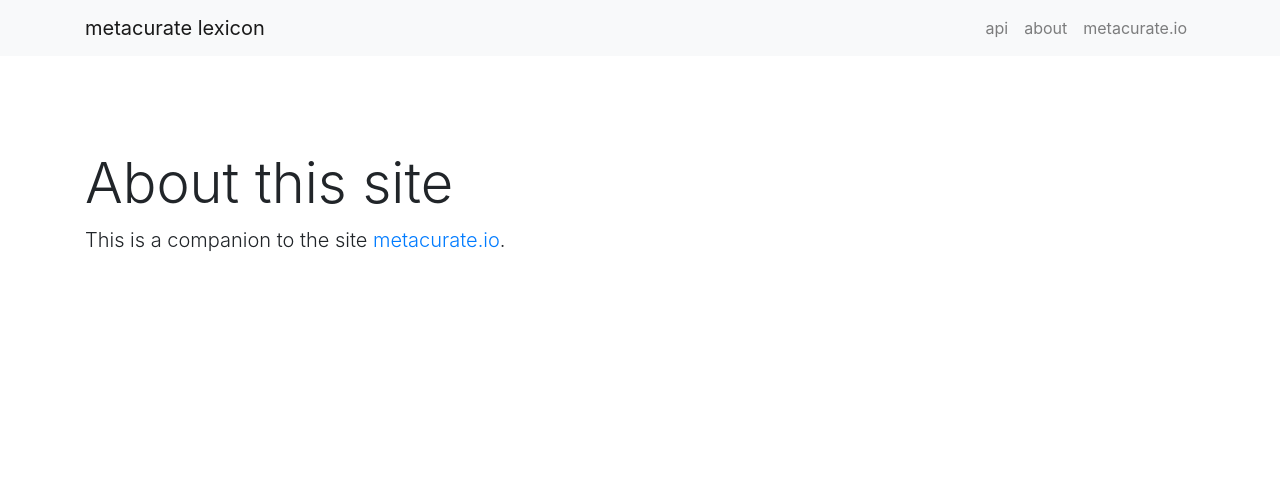
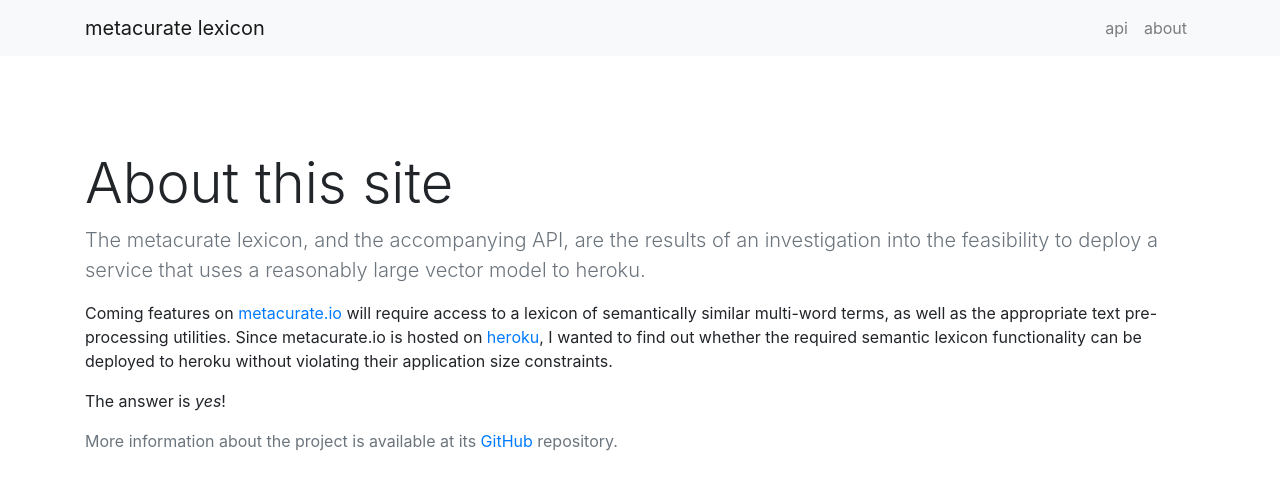
Before and after one commit to fredriko/metacurate-lexicon, a Flask app: page /about in a window 1280 px wide. Shown: the top 490 px of the page. Run offline with Flask 2, Linux system fonts and the light colour scheme; some libraries are stand-ins or nearby versions.

Commit message:
Changed API to default namespace. Added about text.

```diff
--- a/src/scripts/train_wordspace_models.py
+++ b/src/scripts/train_wordspace_models.py
@@ -58,6 +58,7 @@ def print_result(model: Union[gensim.models.FastText, gensim.models.Word2Vec], w
 
 def ocular_inspection(model_file: str, top_n: int = 10) -> None:
     model = gensim.models.Word2Vec.load(model_file)
+    print("Size of lexicon: {} terms".format(len(model.wv.vocab)))
     print_result(model, "artificial intelligence", top_n)
     print_result(model, "google", top_n)
     print_result(model, "language", top_n)
@@ -76,11 +77,10 @@ def ocular_inspection(model_file: str, top_n: int = 10) -> None:
     print_result(model, "one of the most popular", top_n)
     print_result(model, "excel files", top_n)
 
-
+# 2018-07-07 21:12:24,995: INFO: EPOCH - 10 : training on 195069967 raw words (151372237 effective words) took 213.2s, 710002 effective words/s
 if __name__ == "__main__":
     logging.basicConfig(format="%(asctime)s: %(levelname)s: %(message)s", level=logging.INFO)
     #train_fasttext_model(config.PHRASE_DATA_DIRECTORY + "metacurate-phrases.txt", config.WORDSPACE_MODELS_DIRECTORY, "fasttext-metacurate-cbow-2.model")
-    #train_word2vec_model(config.PHRASE_DATA_DIRECTORY + "metacurate-phrases.txt", config.WORDSPACE_MODELS_DIRECTORY, "word2vec-metacurate-cbow-1.model")
     train_word2vec_model(config.SPLITS_DATA_DIRECTORY_10M, config.WORDSPACE_MODELS_DIRECTORY, "word2vec-metacurate-cbow-10M-100-w10-min20-split.model")
     #ocular_inspection(config.WORDSPACE_MODELS_DIRECTORY + "fasttext-metacurate-cbow-2.model")
     ocular_inspection(config.WORDSPACE_MODELS_DIRECTORY + "word2vec-metacurate-cbow-10M-100-w10-min20-split.model")
--- a/src/templates/about.jinja2
+++ b/src/templates/about.jinja2
@@ -3,7 +3,20 @@
 
    <div class="jumbotron jumbotron-fluid" style="background-color: #fff; margin-bottom: 0;">
       <h1 class="display-4">About this site</h1>
-      <p class="lead">This is a companion to the site <a href="https://metacurate.io">metacurate.io</a>.</p>
+
+      <p class="lead text-secondary">The metacurate lexicon, and the accompanying API, are the results of an
+      investigation into the feasibility to deploy a service that uses a reasonably large vector model to heroku.</p>
+
+      <p>Coming features on <a href="https://metacurate.io">metacurate.io</a> will require access to a
+      lexicon of semantically similar multi-word terms, as well as the appropriate text pre-processing utilities.
+      Since metacurate.io is hosted on <a href="https://www.heroku.com/">heroku</a>, I wanted to
+      find out whether the required semantic lexicon functionality can be deployed to heroku without violating
+      their application size constraints.</p>
+
+      <p>The answer is <i>yes</i>!</p>
+
+      <p class="text-secondary">More information about the project is available at its
+      <a href="https://github.com/fredriko/metacurate-lexicon">GitHub</a> repository.</p>
     </div>
 
 {% endblock %}
--- a/src/templates/base.jinja2
+++ b/src/templates/base.jinja2
@@ -25,9 +25,6 @@
       <li class="nav-item">
         <a class="nav-link" href="/about">about</a>
       </li>
-      <li class="nav-item">
-        <a class="nav-link" href="https://metacurate.io">metacurate.io</a>
-      </li>
     </ul>
   </div>
   </div>
```
Also changed, not shown: src/models/api/views.py (+12 -5 lines).
